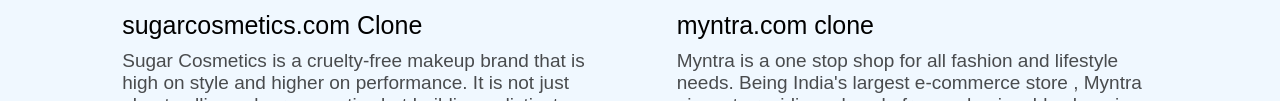
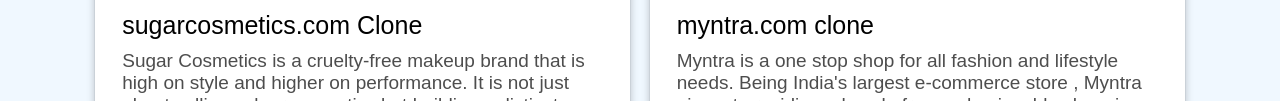
Before and after one commit to MohdElyas19/MohdElyas19.github.io, a plain HTML site: page index.html in a window 1280 px wide. Shown: the part 2164-2265 px from the top of the page. Drawn offline with Linux system fonts and the light colour scheme.

Commit message:
hover and boxShadow added in project

```diff
--- a/bodyStyle.css
+++ b/bodyStyle.css
@@ -110,10 +110,20 @@
 }
 .projects > div {
     width: 48%;
+    box-shadow: rgba(0, 0, 0, 0.25) 0px 0.0625em 0.0625em, rgba(0, 0, 0, 0.25) 0px 0.125em 0.5em, rgba(255, 255, 255, 0.1) 0px 0px 0px 1px inset;
+    background-color: white;
 }
 #sugarImg {
     height: 49%;
     width: 100%;
+}
+#projectLinkA {
+    text-decoration: none;
+    color: black;
+    background-color: white;
+}
+#projectLinkA:hover {
+    color: rgb(129, 125, 125);
 }
 #projectP {
     padding: 10px 0px;
--- a/index.html
+++ b/index.html
@@ -66,7 +66,7 @@
             <div id="project1">
                 <img id="sugarImg" src="./images/SugarCosmetic.png" alt="sugarcosmetic image">
                 <div id="projectP">
-                    <p>sugarcosmetics.com Clone</p>
+                    <p><a id="projectLinkA" href="https://sugarcosmetics.com/" target="_blank">sugarcosmetics.com</a> Clone</p>
                     <p>
                         Sugar Cosmetics is a cruelty-free makeup brand that is high on style and higher
                         on performance. It is not just about selling colour cosmetics but building a distinct
@@ -83,7 +83,7 @@
             <div id="project2">
                 <img id="sugarImg" src="./images/Myntra.png" alt="myntra image">
                 <div id="projectP">
-                    <p>myntra.com clone</p>
+                    <p><a id="projectLinkA" href="https://www.myntra.com/" target="_blank">myntra.com</a> clone</p>
                     <p>
                         Myntra is a one stop shop for all fashion and lifestyle needs. Being India's largest
                         e-commerce store , Myntra aims at providing a hassle free and enjoyable shopping experience
```
